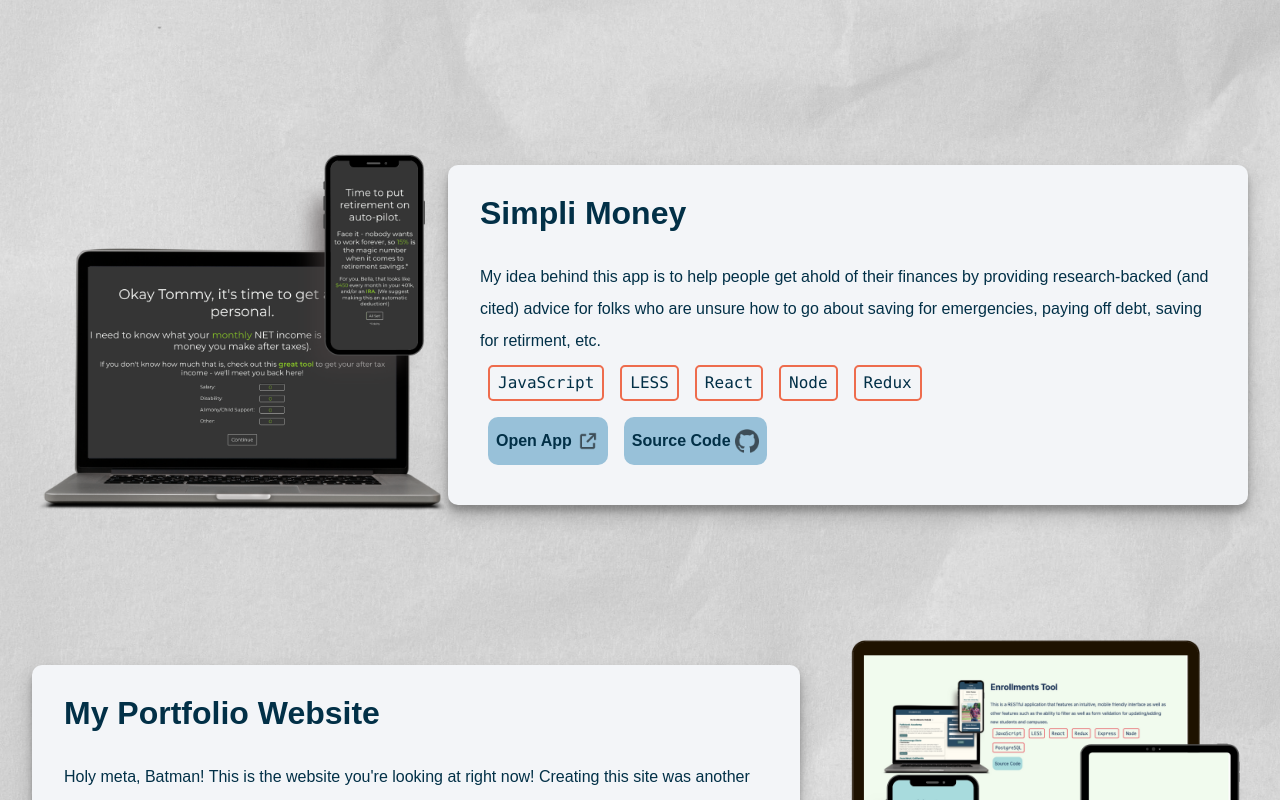
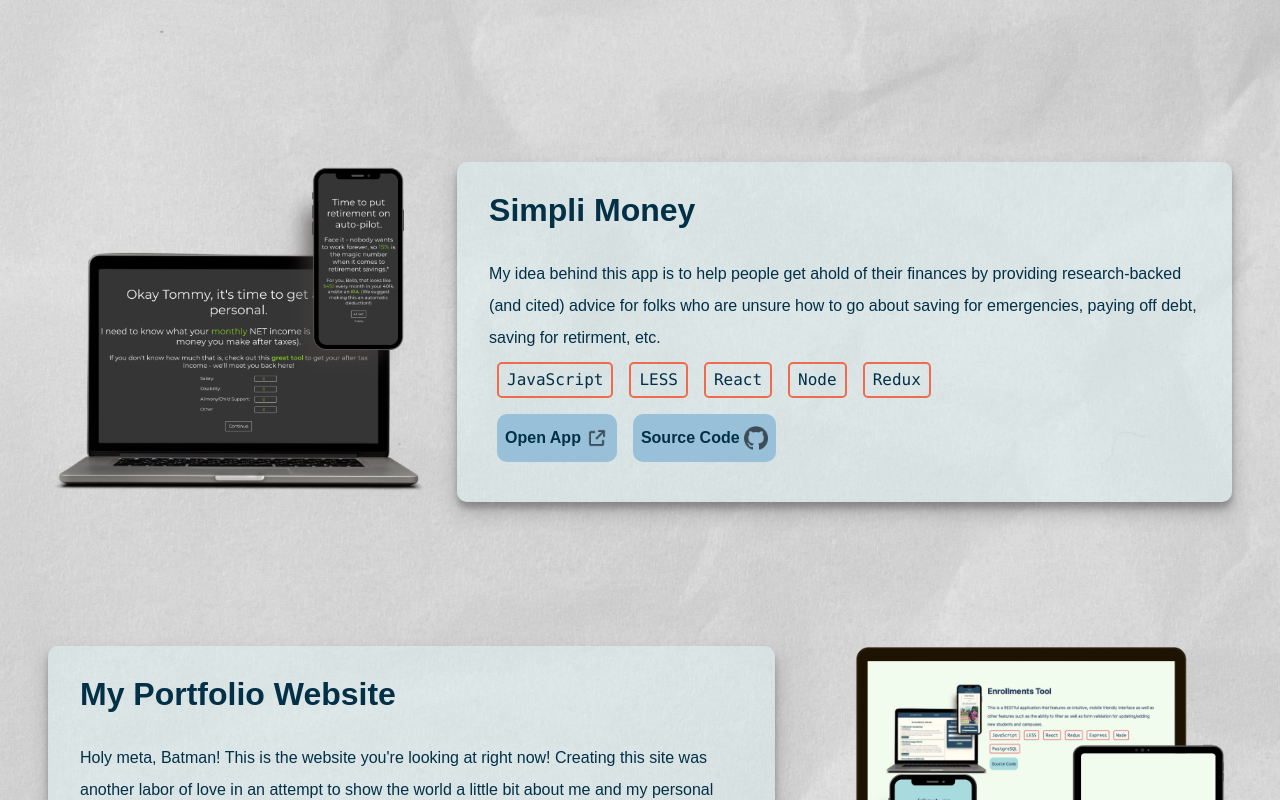
Before and after one commit to corumgold/corygold.dev, a React (Create React App) app: page / in a window 1280 px wide. Shown: the part 2620-3420 px from the top of the page. Built offline with nearby package versions, Linux system fonts and the light colour scheme; a web font is replaced by a local one.

Commit message:
Change background and margin for projects

```diff
--- a/less/components/projects.less
+++ b/less/components/projects.less
@@ -2,7 +2,6 @@
 @import "../tools/colors-and-fonts.less";
 
 .home-projects {
-  background-color: @primary-color;
   .flexCenterColumn();
   padding: 6rem 2rem;
 }
@@ -23,6 +22,10 @@
   }
 }
 
+.project > * {
+  margin: 1em;
+}
+
 .project-details {
   .flexCenterColumn();
   max-width: 800px;
@@ -31,7 +34,7 @@
 .project-content {
   padding: 2rem;
   line-height: 2rem;
-  background-color: @off-white;
+  background-color: rgba(224, 251, 252, .4);
   border-radius: 10px;
   box-shadow: rgba(0, 0, 0, 0.19) 0px 10px 20px, rgba(0, 0, 0, 0.23) 0px 6px 6px;
   @media screen and (max-width: 480px) {
--- a/src/styles.css
+++ b/src/styles.css
@@ -203,7 +203,6 @@ h2.big-header {
   width: 100px;
 }
 .home-projects {
-  background-color: #e0fbfc;
   display: flex;
   align-items: center;
   justify-content: center;
@@ -230,6 +229,9 @@ h2.big-header {
     flex-direction: column;
   }
 }
+.project > * {
+  margin: 1em;
+}
 .project-details {
   display: flex;
   align-items: center;
@@ -240,7 +242,7 @@ h2.big-header {
 .project-content {
   padding: 2rem;
   line-height: 2rem;
-  background-color: #f3f5f8;
+  background-color: rgba(224, 251, 252, 0.4);
   border-radius: 10px;
   box-shadow: rgba(0, 0, 0, 0.19) 0px 10px 20px, rgba(0, 0, 0, 0.23) 0px 6px 6px;
 }
```
